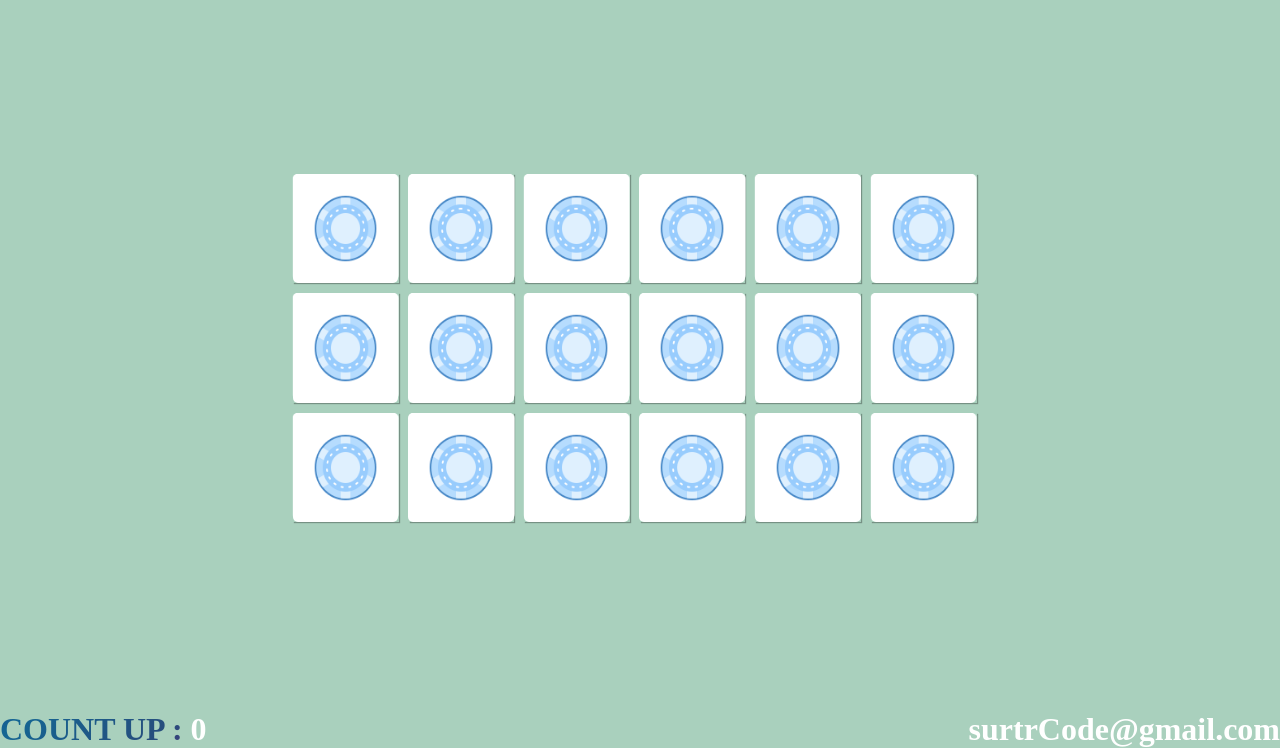
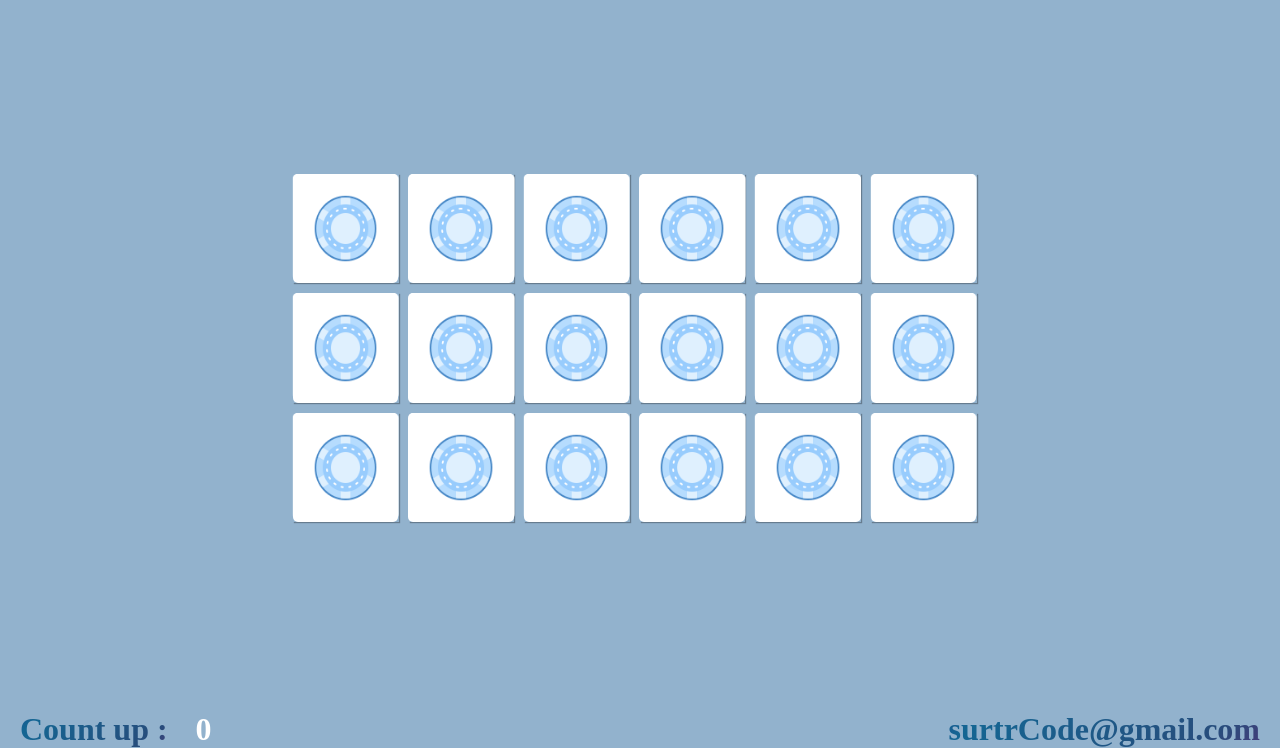
Before and after one commit to hun-bot/js-cardMemory-game, a website built with Vite: page index.html in a window 1280 px wide. Shown: the part 52-800 px from the top of the page. Built offline with nearby package versions, Linux system fonts and the light colour scheme.

Commit message:
chore fix few code

```diff
--- a/index.html
+++ b/index.html
@@ -100,7 +100,7 @@
     <h1 class="showCounter">0</h1>
   </div>
   <div class="showEmail">
-    <h1 style="color:#fff">surtrCode@gmail.com</h1>
+    <h1 class="animation-h1">surtrCode@gmail.com</h1>
   </div>
   <script src="/main.js"></script>
 </body>
--- a/style.css
+++ b/style.css
@@ -6,7 +6,7 @@
 body{
   height: 100vh;
   display: flex;
-  background-color: #308e5f69;
+  background-color: #2f6da085;
 }
 .h1-container{
   display: flex;
@@ -16,7 +16,8 @@ body{
 }
 .animation-h1
 {
-  text-transform: uppercase;
+  margin-left: 20px;
+  margin-right: 20px;
  background-image: linear-gradient(
    -225deg,
    #2e1587 0%,
@@ -33,7 +34,7 @@ body{
  -webkit-text-fill-color: transparent;
  animation: textclip 20s linear infinite;
  display: inline-block;
-     font-size: 200%;
+font-size: 200%;
 }
 @keyframes textclip {
  to {
```
